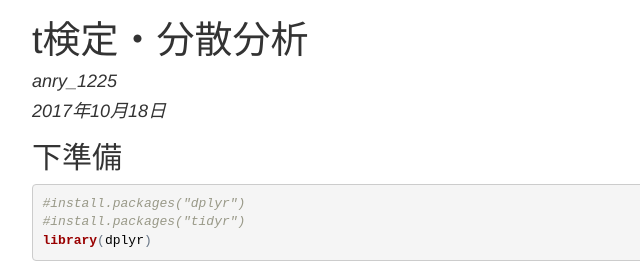
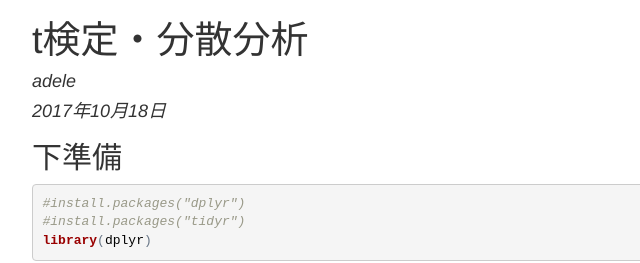
Before and after one commit to 00adele00/00adele00.github.io, a plain HTML site: page t_test_anova.html in a window 1280 px wide. Shown: the top 263 px of the page, 153-793 px from the left. Drawn offline with nearby package versions, Linux system fonts and the light colour scheme; some packages are replaced by stand-ins of ours.

Commit message:
Update t_test_anova.html

```diff
--- a/t_test_anova.html
+++ b/t_test_anova.html
@@ -117,7 +117,7 @@ $(document).ready(function () {
 
 
 <h1 class="title toc-ignore">t検定・分散分析</h1>
-<h4 class="author"><em>anry_1225</em></h4>
+<h4 class="author"><em>adele</em></h4>
 <h4 class="date"><em>2017年10月18日</em></h4>
 
 </div>
```
